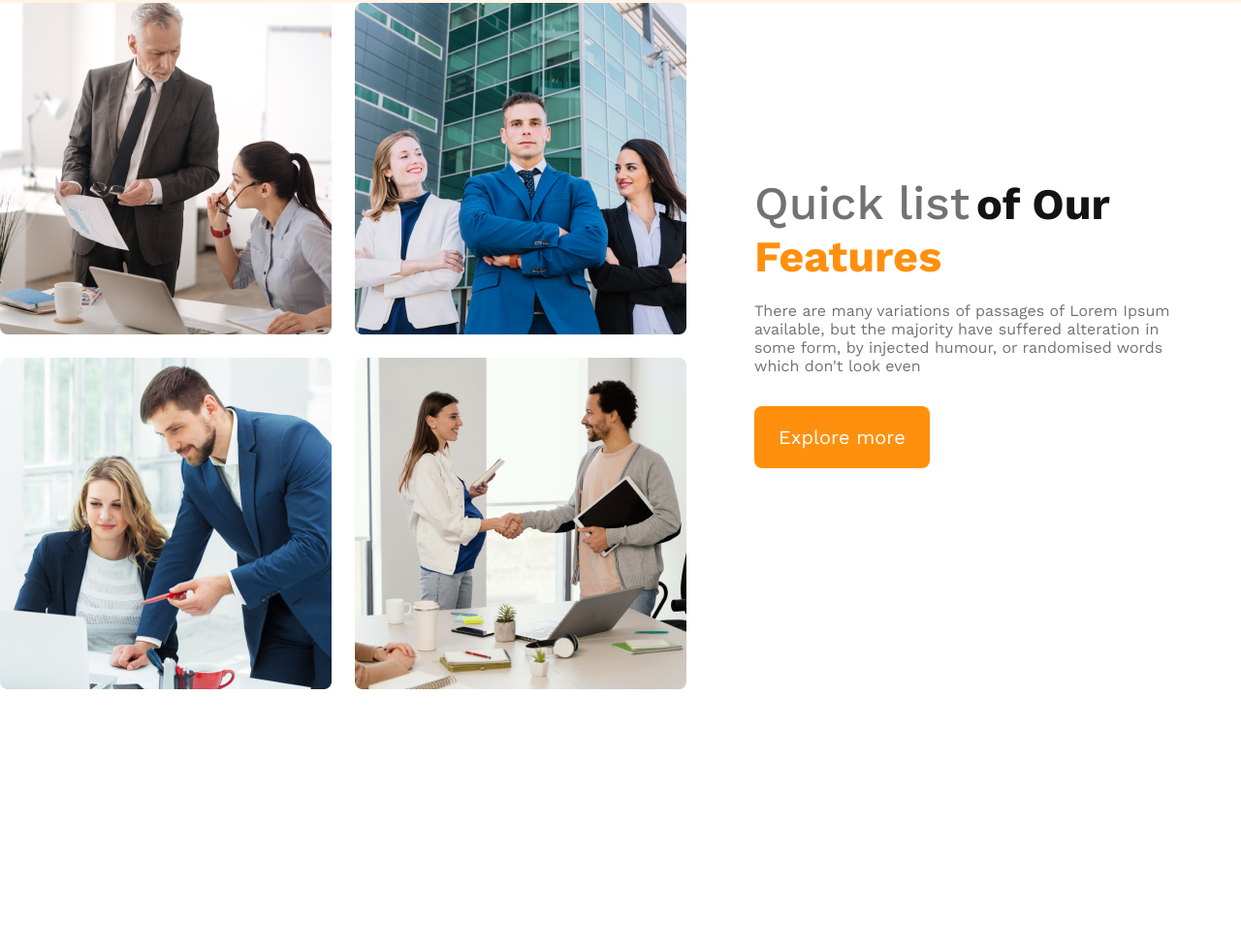
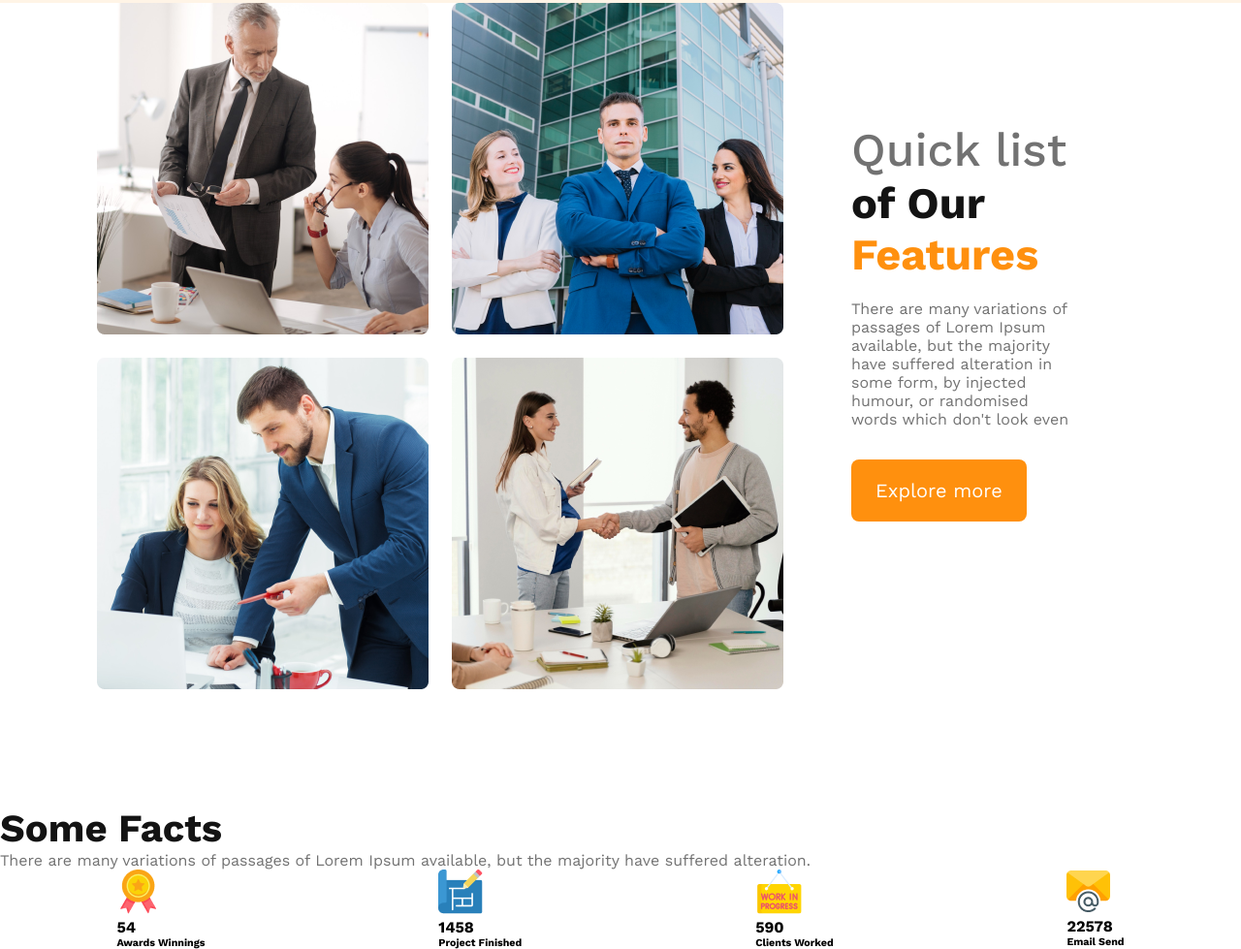
Before and after one commit to Jahid-Hossan/my-architects-website-main, a plain HTML site: page index.html in a window 1280 px wide. Shown: the part 1003-1982 px from the top of the page at 97% size. Before the commit the page ends 1714 px from the top, so only its background shows below. Drawn offline with nearby package versions, Linux system fonts and the light colour scheme.

Commit message:
feture done

```diff
--- a/index.html
+++ b/index.html
@@ -46,6 +46,43 @@
                 </div>
             </div>
         </section>
+
+        <!-- this is fetures section -->
+        <section>
+
+        </section>
+
+        <!-- this is fact section -->
+        <section>
+            <div class="fect-conteiner">
+                <h2 class="title">Some Facts</h2>
+                <p class="text-gray-para">There are many variations of passages of Lorem Ipsum available, but the majority have suffered alteration.</p>
+
+                <div class="award-content">
+                    <div class="award">
+                        <img src="./images/icons/ribon.png" alt="" class="award-img">
+                        <h4 class="award-number">54</h4>
+                        <h6 class="award-title">Awards Winnings</h6>
+                    </div>
+                    <div class="award">
+                        <img src="./images/icons/projects.png" alt="" class="award-img">
+                        <h4 class="award-number">1458</h4>
+                        <h6 class="award-title">Project Finished</h6>
+                    </div>
+                    <div class="award">
+                        <img src="./images/icons/customers.png" alt="" class="award-img">
+                        <h4 class="award-number">590</h4>
+                        <h6 class="award-title">Clients Worked</h6>
+                    </div>
+                    <div class="award">
+                        <img src="./images/icons/email.png" alt="" class="award-img">
+                        <h4 class="award-number">22578</h4>
+                        <h6 class="award-title">Email Send</h6>
+                    </div>
+                </div>
+
+            </div>
+        </section>
     </main>
 
 </body>
--- a/style.css
+++ b/style.css
@@ -104,6 +104,7 @@
      display: flex;
      justify-items: center;
      align-items: center;
+     margin: 0 100px;
  }
 
  .team-content {
@@ -116,7 +117,7 @@
      gap: 1.5rem;
  }
 
- .team-title{
+ .team-title {
      margin-bottom: 20px;
  }
 
@@ -138,38 +139,69 @@
      font-weight: 700;
  }
 
+ /* some fact style */
+
+ .fect-conteiner{
+    margin-top: 120px;
+ }
+
+ .award-content{
+    display: flex;
+    justify-content: space-around;
+    max-width: 1442px;
+ }
+
+ .award{
+
+ }
+
+ .award-img{
+
+ }
+
+ .award-number{
+
+ }
+
+ .award-title{
+
+ }
 
 
  /* Responsive media query */
 
  @media screen and (max-width: 576px) {
-     .header {
+
+     .header,
+     .team-content {
          padding: 20px;
          flex-direction: column;
      }
 
      .nav,
-     .team-conteiner
-     {
+     .team-conteiner {
          flex-direction: column;
      }
 
 
      .nav ul,
-     .banner {
+     .banner,
+     {
      margin-top: 20px;
  }
 
-     .menu{
+ .menu {
      margin-right: 15px;
      justify-content: space-between;
  }
 
-     .team-conteiner{
+ .team-conteiner {
      flex-direction: column-reverse;
+     margin: 0;
+
  }
 
-     .teams-img{
+ .teams-img {
      grid-template-columns: repeat(1, 1fr);
  }
 
@@ -196,4 +228,13 @@
          margin-top: 20px;
      }
 
+     .team-conteiner{
+        flex-direction: column-reverse;
+        margin: 0;
      }
+
+     .team-content{
+        padding: 20px;
+     }
+
+ }
```
Lines whose indentation alone changed are shown as unchanged.
